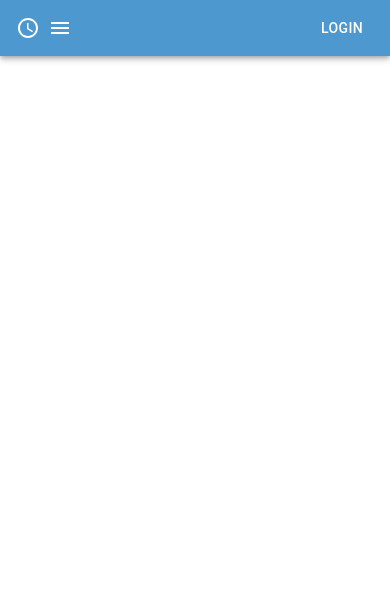
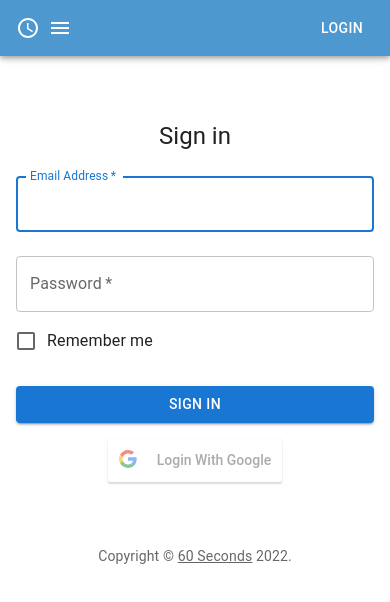
Before and after one commit to Capstone-Projects-2022-Spring/project-60seconds, a React Native app: screen / in a window 390 px wide. Shown: the top 602 px of the page. Built offline with nearby package versions, Linux system fonts and the light colour scheme.

Commit message:
Login component

```diff
--- a/App.js
+++ b/App.js
@@ -2,12 +2,14 @@ import { StatusBar } from 'expo-status-bar';
 import { Text, View } from 'react-native';
 import styles from './App.style';
 import Navbar from './components/Navbar.js'
+import Login from './components/login';
 
 export default function App() {
   return (
     <View style={styles.container}>
       <div className="App">
         <Navbar/>
+        <Login />
         <StatusBar style="auto" />
       </div>
     </View>
--- /dev/null
+++ b/components/login.js
@@ -0,0 +1,111 @@
+import * as React from "react";
+import Button from "@mui/material/Button";
+import CssBaseline from "@mui/material/CssBaseline";
+import TextField from "@mui/material/TextField";
+import FormControlLabel from "@mui/material/FormControlLabel";
+import Checkbox from "@mui/material/Checkbox";
+import Link from "@mui/material/Link";
+import Grid from "@mui/material/Grid";
+import Box from "@mui/material/Box";
+import Typography from "@mui/material/Typography";
+import Container from "@mui/material/Container";
+import { createTheme, ThemeProvider } from "@mui/material/styles";
+import GoogleLogin from "react-google-login";
+
+function Copyright(props) {
+	return (
+		<Typography
+			variant="body2"
+			color="text.secondary"
+			align="center"
+			{...props}
+		>
+			{"Copyright © "}
+			<Link color="inherit" href="https://mui.com/">
+				60 Seconds
+			</Link>{" "}
+			{new Date().getFullYear()}
+			{"."}
+		</Typography>
+	);
+}
+
+const theme = createTheme();
+
+export default function Login() {
+	const handleSubmit = (event) => {
+		event.preventDefault();
+		const data = new FormData(event.currentTarget);
+		console.log({
+			email: data.get("email"),
+			password: data.get("password"),
+		});
+	};
+
+	return (
+		<ThemeProvider theme={theme}>
+			<Container component="main" maxWidth="xs">
+				<CssBaseline />
+				<Box
+					sx={{
+						marginTop: 8,
+						display: "flex",
+						flexDirection: "column",
+						alignItems: "center",
+					}}
+				>
+					<Typography component="h1" variant="h5">
+						Sign in
+					</Typography>
+					<Box
+						component="form"
+						onSubmit={handleSubmit}
+						noValidate
+						sx={{ mt: 1 }}
+					>
+						<TextField
+							margin="normal"
+							required
+							fullWidth
+							id="email"
+							label="Email Address"
+							name="email"
+							autoComplete="email"
+							autoFocus
+						/>
+						<TextField
+							margin="normal"
+							required
+							fullWidth
+							name="password"
+							label="Password"
+							type="password"
+							id="password"
+							autoComplete="current-password"
+						/>
+						<FormControlLabel
+							control={
+								<Checkbox value="remember" color="primary" />
+							}
+							label="Remember me"
+						/>
+						<Button
+							type="submit"
+							fullWidth
+							variant="contained"
+							sx={{ mt: 3, mb: 2 }}
+						>
+							Sign In
+						</Button>
+					</Box>
+					<GoogleLogin
+						style={{ alignItems: "center" }}
+						clientId="658977310896-knrl3gka66fldh83dao2rhgbblmd4un9.apps.googleusercontent.com"
+						buttonText="Login With Google"
+					/>
+				</Box>
+				<Copyright sx={{ mt: 8, mb: 4 }} />
+			</Container>
+		</ThemeProvider>
+	);
+}
--- a/package.json
+++ b/package.json
@@ -19,6 +19,7 @@
     "expo-status-bar": "~1.2.0",
     "react": "17.0.1",
     "react-dom": "17.0.1",
+    "react-google-login": "^5.2.2",
     "react-native": "0.64.3",
     "react-native-web": "0.17.1"
   },
```
Also changed, not shown: 1 other file (tests, documents, lock files or other folders).
